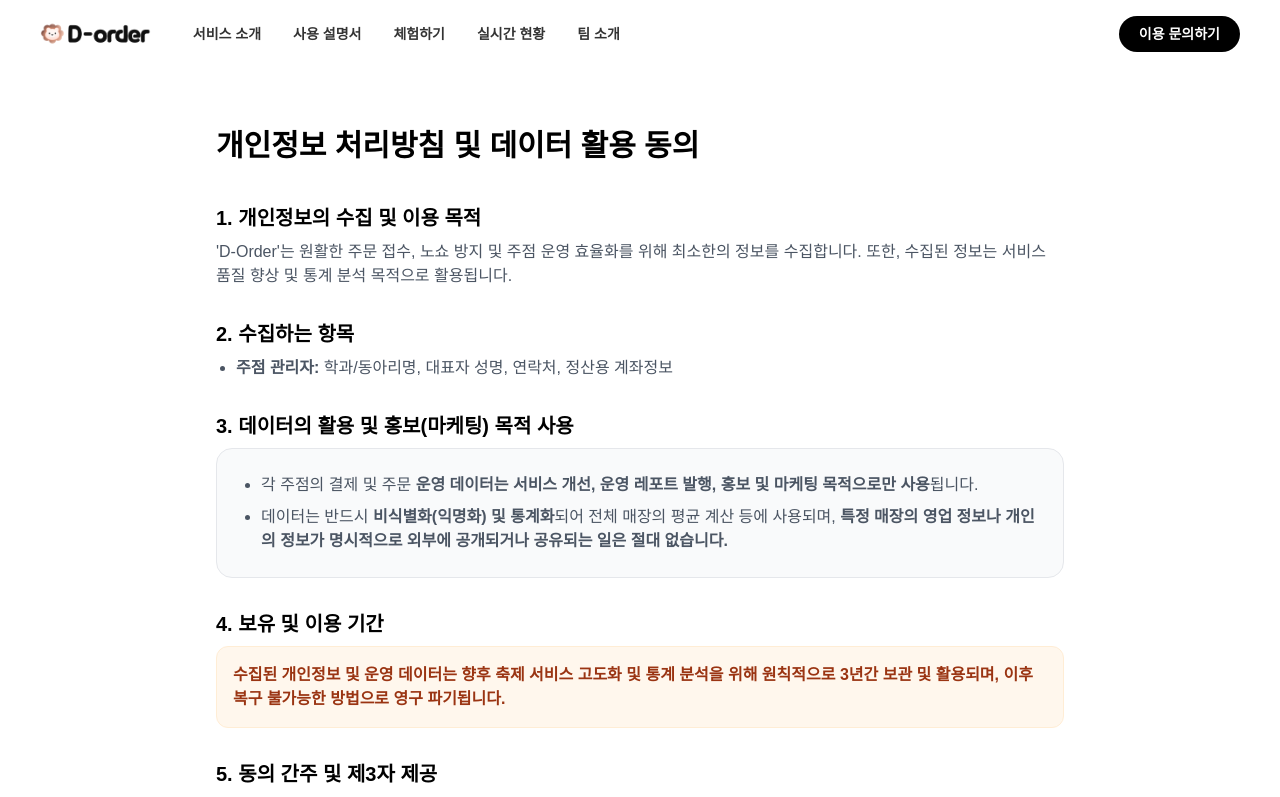
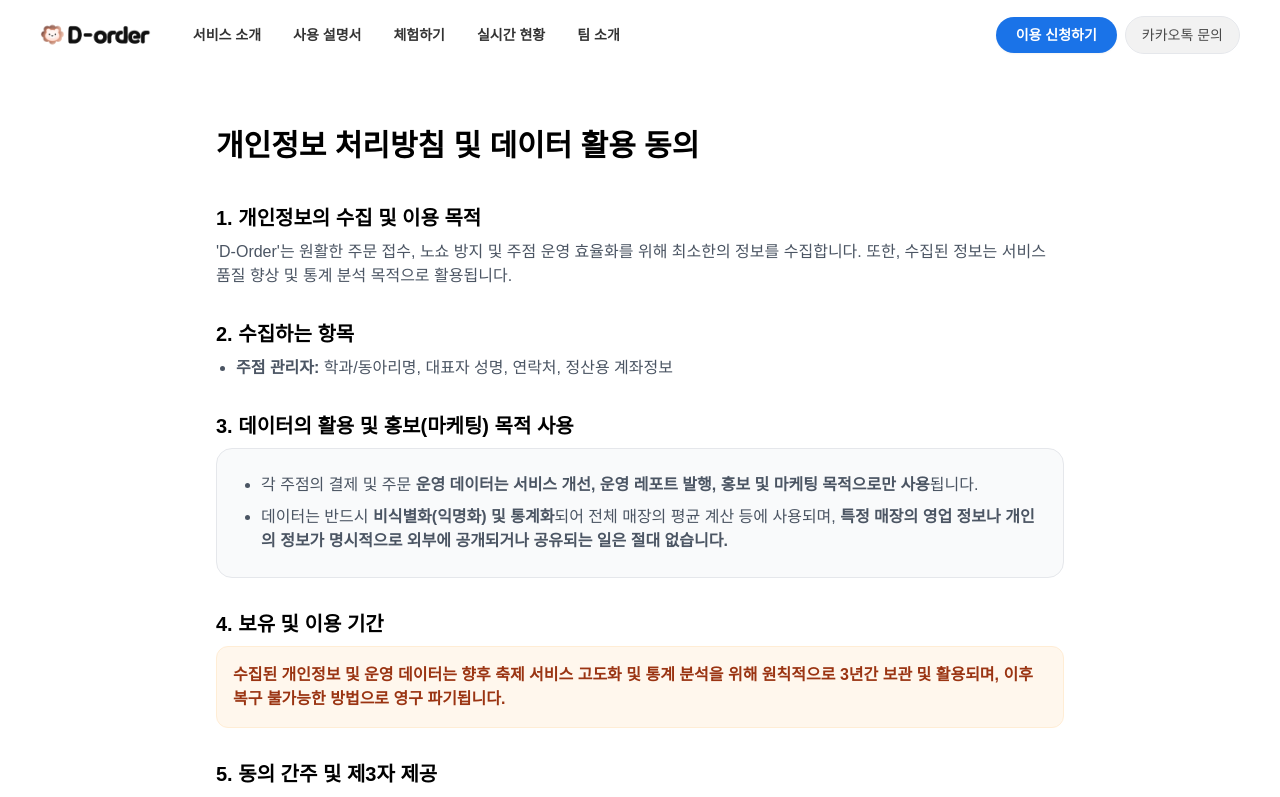
Before and after one commit to iam-hyo/2602_D_Order_HomePage, a React (Vite) app: page /privacy in a window 1280 px wide. Shown: the top 797 px of the page. Built offline with nearby package versions, Linux system fonts and the light colour scheme.

Commit message:
가격 정책 업데이트

```diff
--- a/src/components/Header.jsx
+++ b/src/components/Header.jsx
@@ -1,6 +1,6 @@
-import React, { useState, useEffect } from 'react';
-import { Link, useLocation } from 'react-router-dom';
-import { Menu, X } from 'lucide-react'; // ✅ 아이콘 추가
+import React, { useState, useEffect } from "react";
+import { Link, useLocation } from "react-router-dom";
+import { Menu, X } from "lucide-react"; // ✅ 아이콘 추가
 
 const Header = () => {
   const { pathname } = useLocation();
@@ -8,13 +8,13 @@ const Header = () => {
   const [isMobileMenuOpen, setIsMobileMenuOpen] = useState(false);
 
   // 테마 결정 로직
-  const isDarkTheme = pathname === '/' || pathname === '/status';
+  const isDarkTheme = pathname === "/" || pathname === "/status";
 
   // 스크롤 감지
   useEffect(() => {
     const handleScroll = () => setIsScrolled(window.scrollY > 50);
-    window.addEventListener('scroll', handleScroll);
-    return () => window.removeEventListener('scroll', handleScroll);
+    window.addEventListener("scroll", handleScroll);
+    return () => window.removeEventListener("scroll", handleScroll);
   }, []);
 
   // ✅ 페이지 이동 시 모바일 메뉴 자동 닫힘
@@ -25,14 +25,14 @@ const Header = () => {
   // 동적 스타일 클래스 (메뉴가 열렸을 때는 배경을 꽉 채워 글씨 가독성을 높임)
   const headerStyle = `
   fixed top-0 w-full z-50 transition-all duration-300
-  ${isDarkTheme
-      ? 'bg-black/20 backdrop-blur-sm border-b border-white/10'
-      : (isScrolled || isMobileMenuOpen
-        ? 'bg-white/20 backdrop-blur-md border-b border-black/5'
-        : 'bg-transparent'
-      )
-    }
-  ${isDarkTheme ? 'text-white' : 'text-black'}
+  ${
+    isDarkTheme
+      ? "bg-black/20 backdrop-blur-sm border-b border-white/10"
+      : isScrolled || isMobileMenuOpen
+        ? "bg-white/20 backdrop-blur-md border-b border-black/5"
+        : "bg-transparent"
+  }
+  ${isDarkTheme ? "text-white" : "text-black"}
 `;
 
   const logoSrc = isDarkTheme ? "/assets/logo_white.png" : "/assets/logo_black.png";
@@ -48,49 +48,107 @@ const Header = () => {
 
           {/* 데스크톱 네비게이션 */}
           <nav className="hidden md:flex gap-8 text-sm font-bold opacity-80">
-            <Link to="/" className="hover:opacity-100 transition-opacity">서비스 소개</Link>
-            <Link to="/manual" className="hover:opacity-100 transition-opacity">사용 설명서</Link>
-            <Link to="/trial" className="hover:opacity-100 transition-opacity">체험하기</Link>
-            <Link to="/status" className="hover:opacity-100 transition-opacity">실시간 현황</Link>
-            <Link to="/makers" className="hover:opacity-100 transition-opacity">팀 소개</Link> {/* ✅ 신규 추가 */}
+            <Link to="/" className="hover:opacity-100 transition-opacity">
+              서비스 소개
+            </Link>
+            <Link to="/manual" className="hover:opacity-100 transition-opacity">
+              사용 설명서
+            </Link>
+            <Link to="/trial" className="hover:opacity-100 transition-opacity">
+              체험하기
+            </Link>
+            <Link to="/status" className="hover:opacity-100 transition-opacity">
+              실시간 현황
+            </Link>
+            <Link to="/makers" className="hover:opacity-100 transition-opacity">
+              팀 소개
+            </Link>{" "}
+            {/* ✅ 신규 추가 */}
           </nav>
         </div>
 
         {/* 우측 버튼 영역 */}
-        <div className="flex items-center gap-4">
-          {/* 데스크톱용 문의 버튼 */}
+        <div className="flex items-center gap-2">
+          {/* 모바일/데스크톱 공통: 주요 CTA */}
           <button
-            onClick={() => window.open('http://pf.kakao.com/_xeKARX', '_blank')}
-            className={`hidden md:block px-5 py-2 rounded-full font-bold text-sm transition-transform hover:scale-105 ${isDarkTheme ? "bg-white text-black" : "bg-black text-white"
-              }`}
+            onClick={() =>
+              window.open(
+                "https://docs.google.com/forms/d/e/1FAIpQLSdly7gZzRmLqnqaRPndxT1WqHIDvVTYMLoFZpM0v2cA4Y2_vA/viewform",
+                "_blank"
+              )
+            }
+            className="px-4 md:px-5 py-2 rounded-full font-semibold text-sm bg-[#1A73E8] text-white hover:bg-[#174EA6] hover:scale-105 transition-all shadow-sm"
           >
-            이용 문의하기
+            이용 신청하기
           </button>
 
-          {/* 모바일 햄버거 토글 버튼 */}
+          {/* 데스크톱용 보조 버튼 */}
           <button
-            className="md:hidden p-2 z-50"
-            onClick={() => setIsMobileMenuOpen(!isMobileMenuOpen)}
+            onClick={() => window.open("http://pf.kakao.com/_xeKARX", "_blank")}
+            className={`hidden md:block px-4 py-2 rounded-full font-medium text-sm transition-all hover:scale-105 ${
+              isDarkTheme
+                ? "bg-white/8 text-white border border-white/12 hover:bg-white/12"
+                : "bg-black/5 text-black/70 border border-black/8 hover:bg-black/8"
+            }`}
           >
-            {isMobileMenuOpen ? <X size={28} /> : <Menu size={28} />}
+            카카오톡 문의
+          </button>
+
+          {/* 모바일 햄버거 버튼 */}
+          <button className="md:hidden p-2 z-50" onClick={() => setIsMobileMenuOpen(!isMobileMenuOpen)}>
+            {isMobileMenuOpen ? <X size={26} /> : <Menu size={26} />}
           </button>
         </div>
+
+        {/* 모바일 메뉴 */}
+        {isMobileMenuOpen && (
+          <div
+            className={`md:hidden absolute top-full left-0 w-full px-5 py-4 border-t ${
+              isDarkTheme ? "bg-black border-white/10" : "bg-white border-black/5"
+            }`}
+          >
+            <button
+              onClick={() => {
+                window.open("http://pf.kakao.com/_xeKARX", "_blank");
+                setIsMobileMenuOpen(false);
+              }}
+              className={`w-full py-3 rounded-2xl font-medium ${
+                isDarkTheme ? "bg-white/8 text-white" : "bg-black/5 text-black/70"
+              }`}
+            >
+              카카오톡 문의하기
+            </button>
+          </div>
+        )}
       </div>
 
       {/* ✅ 모바일 드롭다운 메뉴 */}
       {isMobileMenuOpen && (
-        <div className={`md:hidden absolute top-full left-0 w-full border-t ${isDarkTheme ? 'bg-black/95 border-white/10 text-white' : 'bg-white/95 border-black/5 text-black'} backdrop-blur-xl flex flex-col px-6 py-4 shadow-2xl`}>
-          <Link to="/" className="py-4 font-bold text-lg border-b border-gray-500/20">서비스 소개</Link>
-          <Link to="/manual" className="py-4 font-bold text-lg border-b border-gray-500/20">사용 설명서</Link>
-          <Link to="/trial" className="py-4 font-bold text-lg border-b border-gray-500/20">체험하기</Link>
-          <Link to="/status" className="py-4 font-bold text-lg border-b border-gray-500/20">실시간 현황</Link>
-          <Link to="/makers" className="py-4 font-bold text-lg border-b border-gray-500/20">팀 소개</Link>
+        <div
+          className={`md:hidden absolute top-full left-0 w-full border-t ${isDarkTheme ? "bg-black/95 border-white/10 text-white" : "bg-white/95 border-black/5 text-black"} backdrop-blur-xl flex flex-col px-6 py-4 shadow-2xl`}
+        >
+          <Link to="/" className="py-4 font-bold text-lg border-b border-gray-500/20">
+            서비스 소개
+          </Link>
+          <Link to="/manual" className="py-4 font-bold text-lg border-b border-gray-500/20">
+            사용 설명서
+          </Link>
+          <Link to="/trial" className="py-4 font-bold text-lg border-b border-gray-500/20">
+            체험하기
+          </Link>
+          <Link to="/status" className="py-4 font-bold text-lg border-b border-gray-500/20">
+            실시간 현황
+          </Link>
+          <Link to="/makers" className="py-4 font-bold text-lg border-b border-gray-500/20">
+            팀 소개
+          </Link>
 
           {/* 모바일용 문의 버튼 */}
           <button
-            onClick={() => window.open('http://pf.kakao.com/_xeKARX', '_blank')}
-            className={`mt-8 mb-4 w-full py-4 rounded-2xl font-bold text-center text-lg shadow-sm ${isDarkTheme ? "bg-white text-black" : "bg-black text-white"
-              }`}
+            onClick={() => window.open("http://pf.kakao.com/_xeKARX", "_blank")}
+            className={`mt-8 mb-4 w-full py-4 rounded-2xl font-bold text-center text-lg shadow-sm ${
+              isDarkTheme ? "bg-white text-black" : "bg-black text-white"
+            }`}
           >
             카카오톡 이용 문의하기
           </button>
```
Also changed, not shown: src/components/HowtoStart.jsx (+41 -18 lines).
